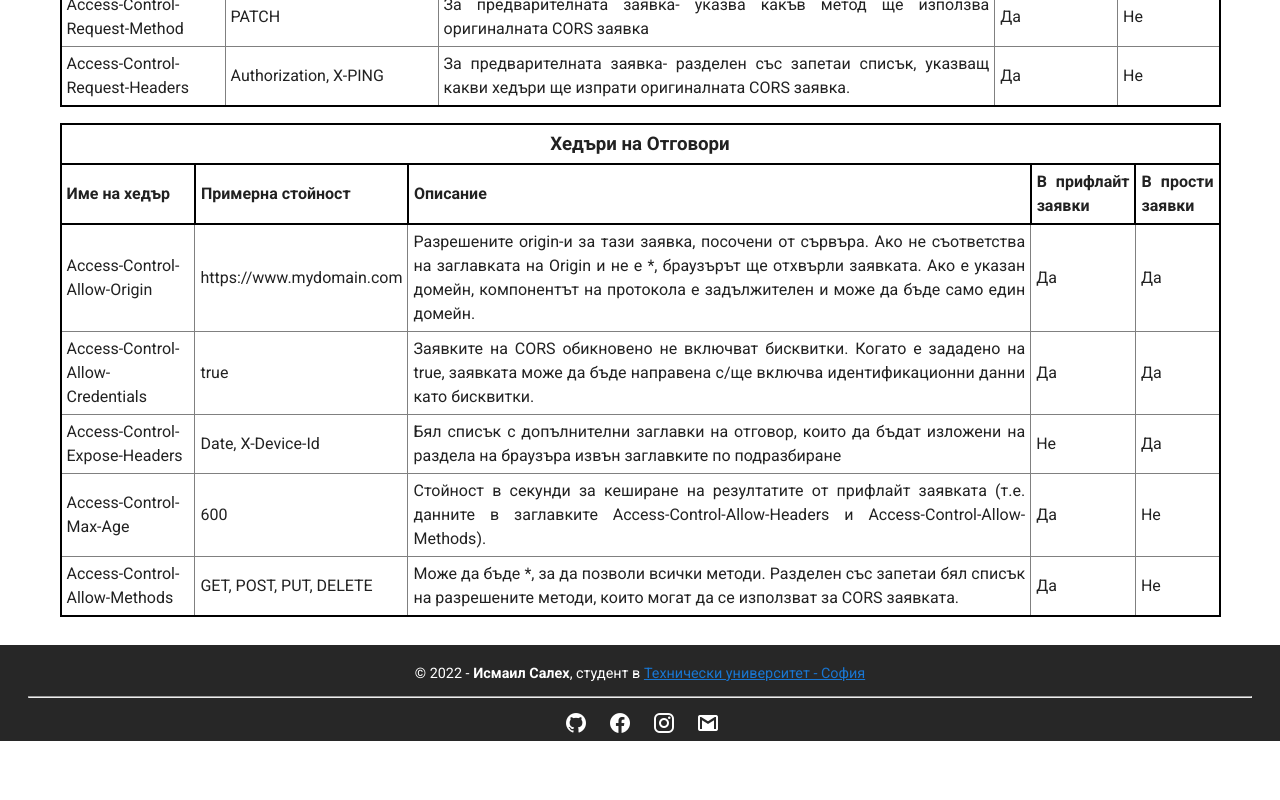
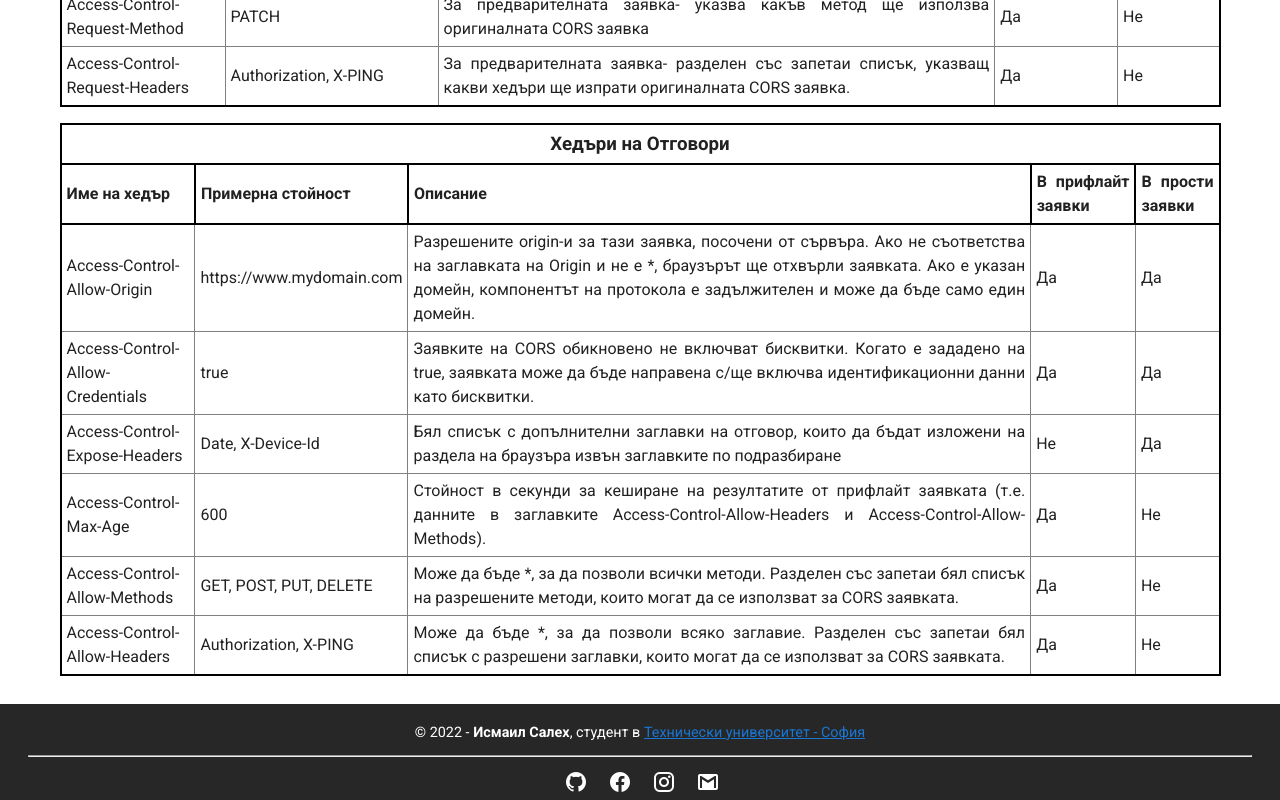
Before and after one commit to IsmailSalehCode/CORS-university_project, a Vue app: page /main-doc in a window 1280 px wide. Shown: the part 5663-6463 px from the top of the page. Before the commit the page ends 6404 px from the top, so only its background shows below. Built offline with nearby package versions, Linux system fonts and the light colour scheme.

Commit message:
Access-Control-Allow-Headers

```diff
--- a/src/components/ArticleCORS_AdvancedConfig.vue
+++ b/src/components/ArticleCORS_AdvancedConfig.vue
@@ -132,6 +132,14 @@ export default {
           usedInPreflight: "Да",
           usedInSimple: "Не",
         },
+        {
+          name: "Access-Control-Allow-Headers",
+          exampleValue: "Authorization, X-PING",
+          descr:
+            "Може да бъде *, за да позволи всяко заглавие. Разделен със запетаи бял списък с разрешени заглавки, които могат да се използват за CORS заявката.",
+          usedInPreflight: "Да",
+          usedInSimple: "Не",
+        },
       ],
     };
   },
```
